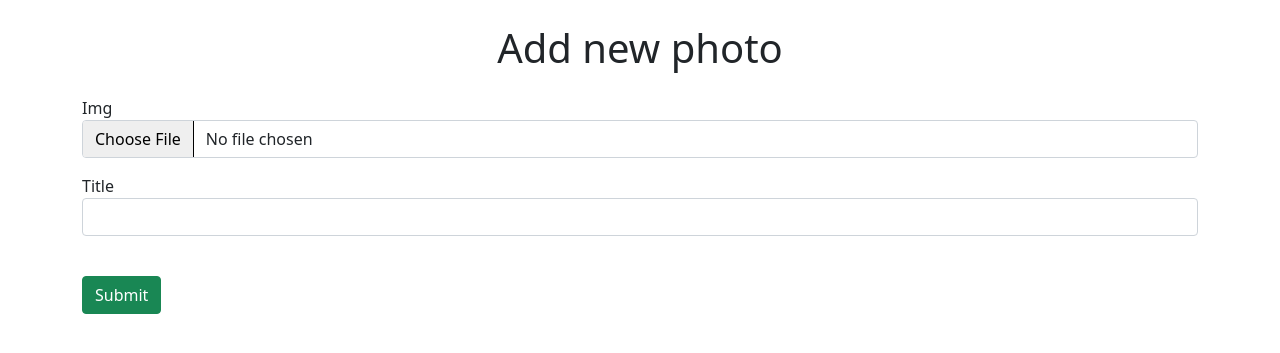
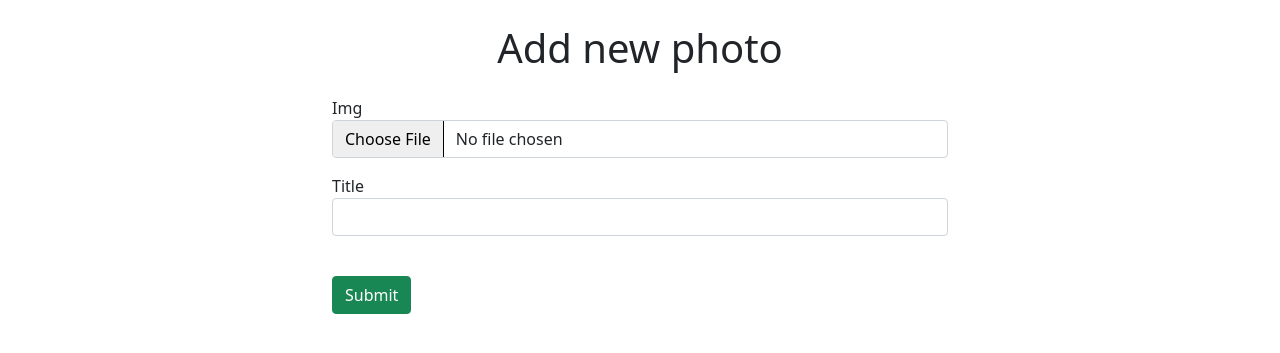
Before and after one commit to lidpwnz/gallery, a Django app: page /gallery/create/ in a window 1280 px wide. Shown: the part 56-409 px from the top of the page. Run offline with Django 3.2, Linux system fonts and the light colour scheme; the visitor is signed in with stand-in values (Sample User, id 1); some libraries are stand-ins or nearby versions.

Commit message:
Косметические правки

```diff
--- a/templates/base.html
+++ b/templates/base.html
@@ -13,7 +13,7 @@
 </head>
 {% include 'partials/navigation.html' %}
 <body>
-<div class="container" id="main_container">
+<div class="container w-50" id="main_container">
     {% block content %}
 
     {% endblock %}
--- a/templates/partials/img_details.html
+++ b/templates/partials/img_details.html
@@ -1,4 +1,4 @@
-<div class="card my-4" style="width:500px">
+<div class="card my-4 w-100">
     <div class="card-header bg-primary text-white d-flex justify-content-between align-items-center">
         <div class="d-none"></div>
         <div class="fw-bold">
```
